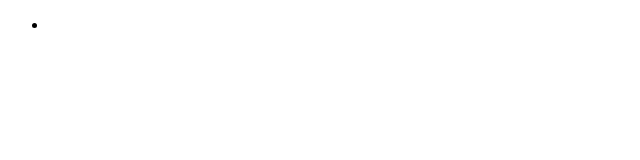
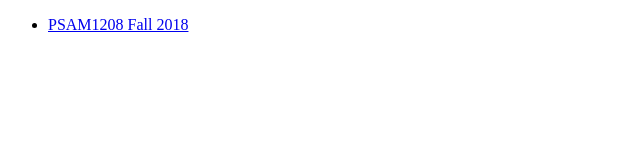
Before and after one commit to channelstudio/channelstudio.github.io, a plain HTML site: page index.html in a window 1280 px wide. Shown: the whole page, without its empty margins (0-640 px from the left). Drawn offline with Linux system fonts and the light colour scheme.

Commit message:
adds text lmao

```diff
--- a/index.html
+++ b/index.html
@@ -5,7 +5,7 @@
 </head>
 <body>
   <ul>
-    <li><a href="https://courses.channel.studio/PSAM1208_FALL2018"></a></li>
+    <li><a href="https://courses.channel.studio/PSAM1208_FALL2018">PSAM1208 Fall 2018</a></li>
   </ul>
 </body>
 </html>
```
